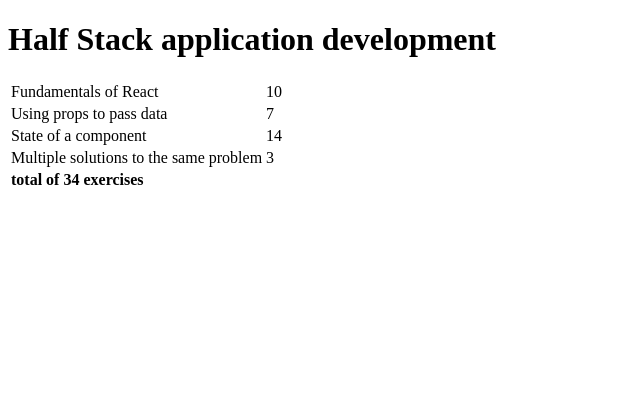
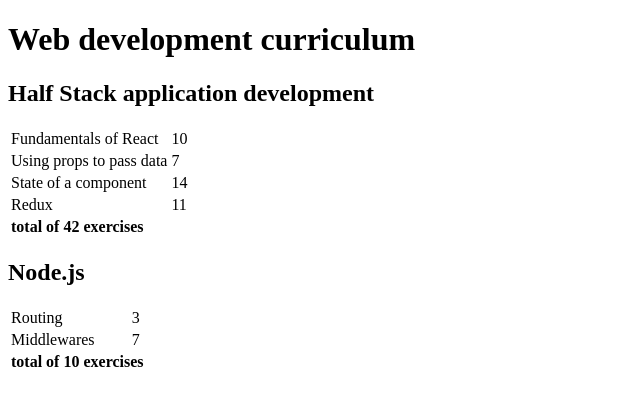
Before and after one commit to k-zhou/Fullstackopen2020, a React (Create React App) app in the folder single-page-app/: page / in a window 1280 px wide. Shown: the top 406 px of the page, without its empty margins (0-640 px from the left). Built offline with nearby package versions, Linux system fonts and the light colour scheme.

Commit message:
teht 2.4 ja 2.5 valmis

```diff
--- a/single-page-app/src/App.js
+++ b/single-page-app/src/App.js
@@ -2,9 +2,18 @@
 // import ReactDOM from 'react-dom';
 import Course from './Course';
 
+const Curriculum = ({courses}) => {
+  return (
+    <div>
+      <h1>Web development curriculum</h1>
+      {courses.map( one => <Course course={one} key={one.id}/>)}
+    </div>
+  )
+}
 
 const App = () => {
-  const course = {
+  const courses = [
+    {
       name: 'Half Stack application development',
       id: 1,
       parts: [
@@ -24,16 +33,33 @@
           id: 3
         },
         {
-        name: 'Multiple solutions to the same problem',
-        exercises: 3,
+          name: 'Redux',
+          exercises: 11,
           id: 4
         }
       ]
+    },
+    {
+      name: 'Node.js',
+      id: 2,
+      parts: [
+        {
+          name: 'Routing',
+          exercises: 3,
+          id: 1
+        },
+        {
+          name: 'Middlewares',
+          exercises: 7,
+          id: 2
         }
+      ]
+    }
+  ]
 
   return (
     <div>
-      <Course course={course} />
+      <Curriculum courses={courses} />
     </div>
   )
 }
--- a/single-page-app/src/Course.js
+++ b/single-page-app/src/Course.js
@@ -30,7 +30,7 @@
 
 const Header = (props) => {
   return (
-    <h1>{props.course.name}</h1>
+    <h2>{props.course.name}</h2>
   )
 }
 
```
Lines whose indentation alone changed are shown as unchanged.
